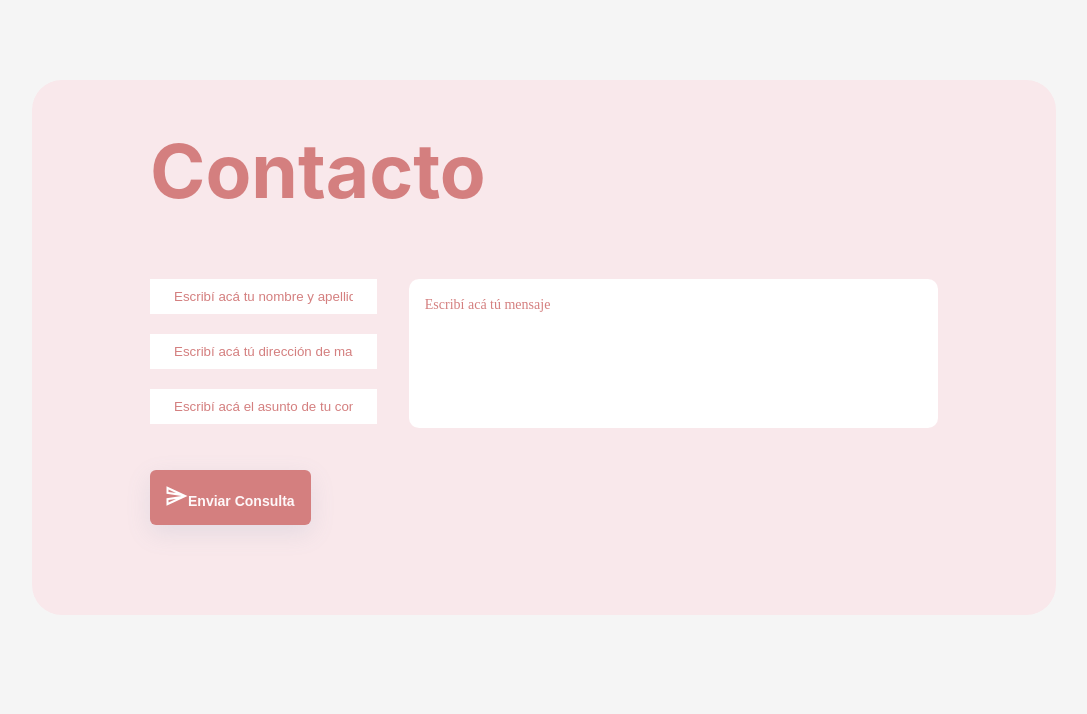
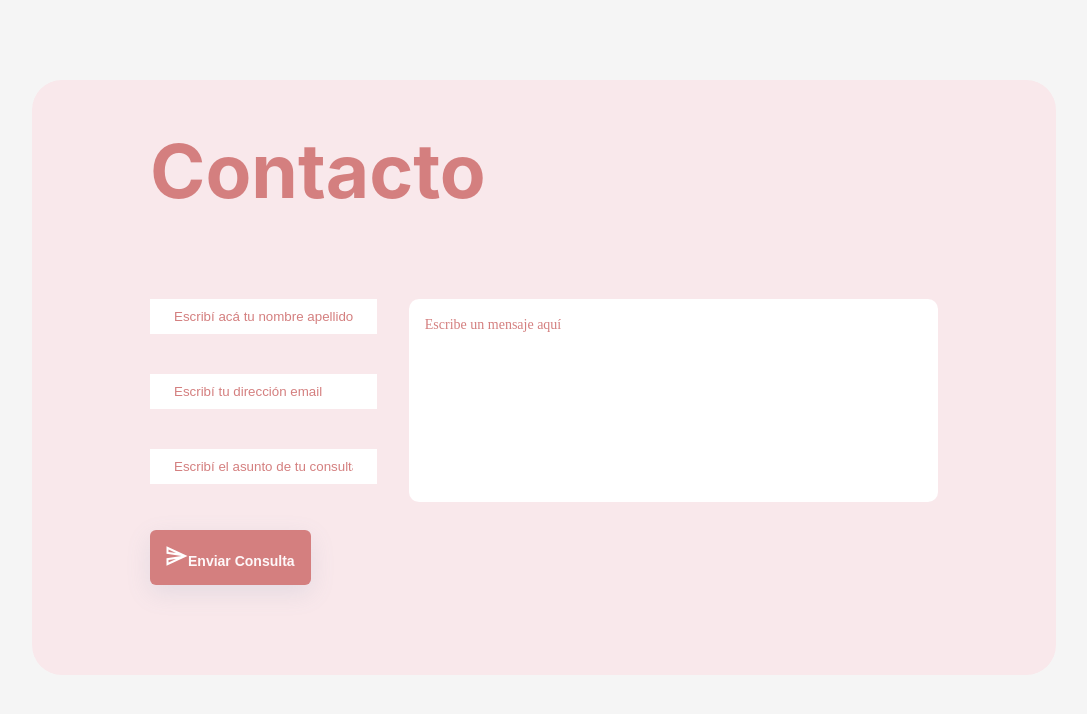
Before and after one commit to maramayo95/mariana-landing, a React (Vite) app: page / in a window 1280 px wide. Shown: the top 714 px of the page, without its empty margins (96-1183 px from the left). Built offline with nearby package versions, Linux system fonts and the light colour scheme.

Commit message:
Form terminado

```diff
--- a/package.json
+++ b/package.json
@@ -12,6 +12,7 @@
     "react": "^18.0.0",
     "react-bootstrap": "^2.4.0",
     "react-dom": "^18.0.0",
+    "react-hook-form": "^7.32.0",
     "react-icons": "^4.3.1",
     "react-scroll": "^1.8.7"
   },
--- a/src/Components/FormContact/FormContact.css
+++ b/src/Components/FormContact/FormContact.css
@@ -222,3 +222,9 @@ hacer que div de titulo tenga 100% del contenedor */
 
 
 }
+
+.error-message{
+    text-align: left;
+    padding-left: 1rem;
+    padding-bottom:20px;
+}
--- a/src/Components/FormContact/FormContact.jsx
+++ b/src/Components/FormContact/FormContact.jsx
@@ -1,32 +1,39 @@
 import React from "react";
+import {useForm} from 'react-hook-form'
 import "./FormContact.css";
 
 const FormContact = () => {
+  const {register, handleSubmit, formState:{errors}} = useForm({
+    defaultValues: {
+      name: "",
+      email: "",
+      subject: "",
+      content: ""
+    }
+  })
+
   return (
     <div className="center-container">
       <section className="form-design">
-        <form action="">
+        <form onSubmit={handleSubmit((data)=> console.log(data)) }>
           <div className="title-form">
             <h3>Contacto</h3>
           </div>
           <div className="input-group">
             <div className="input-div">
-              <input
-                type="text"
-                placeholder="Escribí acá tu nombre y apellido"
-              />
-              <input
-                type="text"
-                placeholder="Escribí acá tú dirección de mail"
-              />
-              <input
-                type="text"
-                placeholder="Escribí acá el asunto de tu consulta"
-              />
+            <p className="error-message">{errors.name?.type === 'required' && "Por favor, completá tu nombre"}</p>
+            <input {...register("name", {required:true , pattern: /^[A-Za-z]+$/i})} type="text" placeholder="Escribí acá tu nombre apellido" />
+            <p className="error-message">{errors.email?.type === 'required' && "Por favor completá tu email"}</p>
+            <input {...register("email", {required:true, pattern:/^\w+([\.-]?\w+)*@\w+([\.-]?\w+)*(\.\w{2,3})+$/})} type="email" placeholder="Escribí tu dirección email" />
+            <p className="error-message">{errors.subject?.type === 'required' && "Por favor completá el campo asunto"}</p>
+            <input {...register("subject", {required:true})} type="text" placeholder="Escribí el asunto de tu consulta" />
             </div>
             <div className="align-text-form">
               <div className="textA-div">
-                <textarea type="text" placeholder="Escribí acá tú mensaje" />
+            <p className="error-message">{errors.content?.type === 'required' && "Por favor necesitamos esta información para saber sobre tu consulta"}</p>
+            <textarea {...register("content", {required:true})} type="text" placeholder="Escribe un mensaje aquí" />
+
+
               </div>
 
             </div>
```
Also changed, not shown: 1 other file (tests, documents, lock files or other folders).
